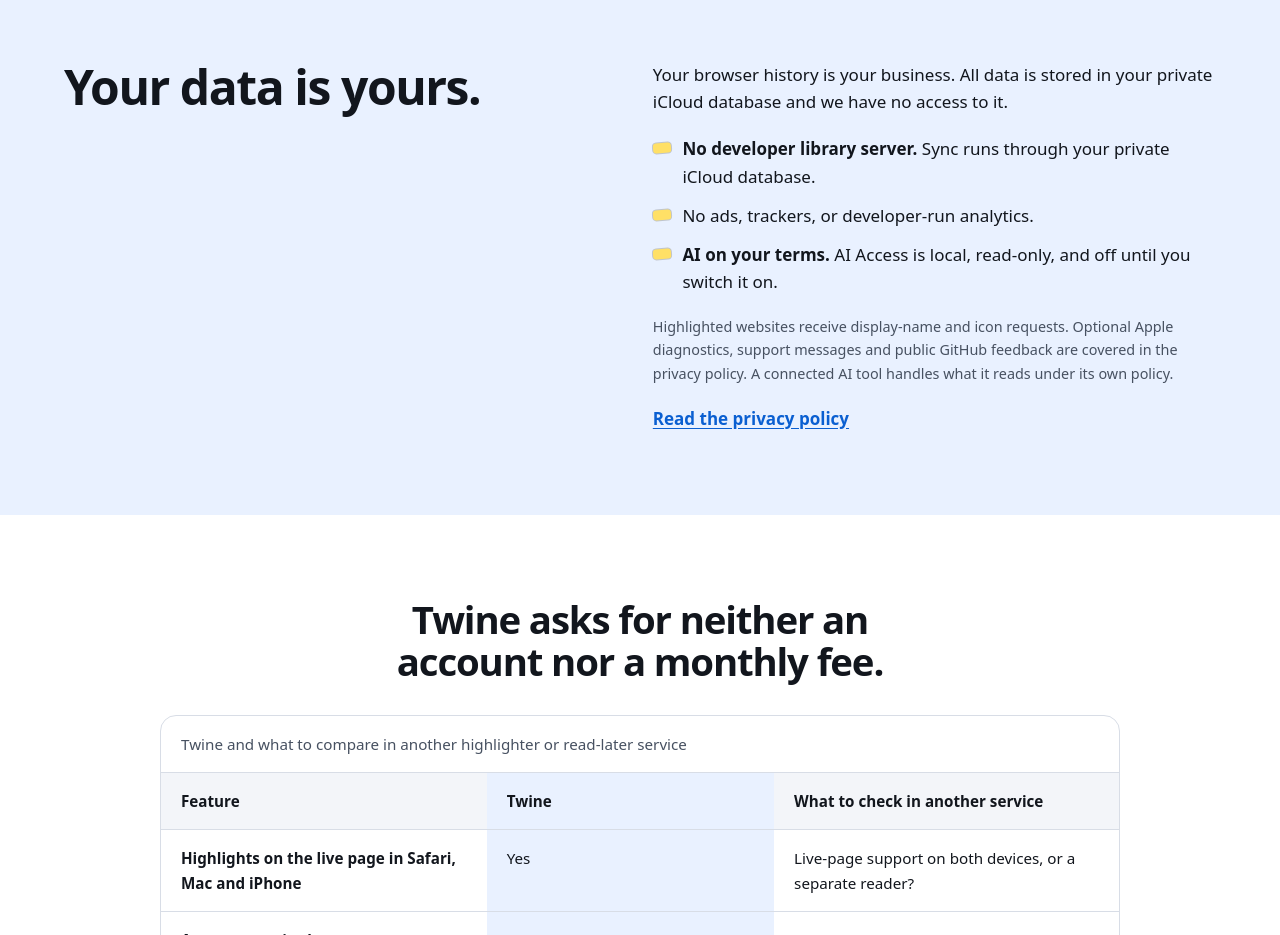
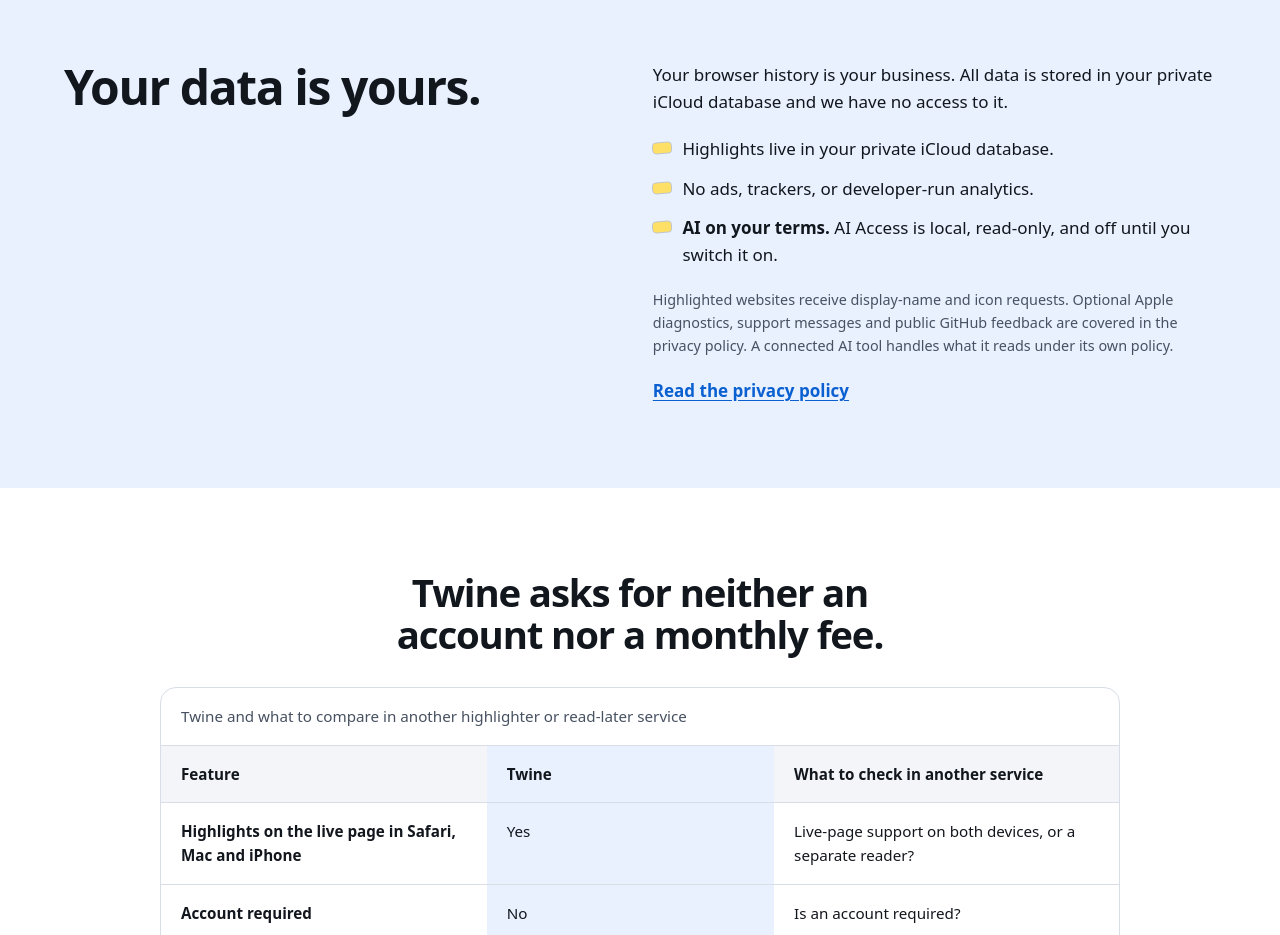
Before and after one commit to mubranch/TwineWebsite, an Eleventy site: page src/index.njk in a window 1280 px wide. Shown: the part 3200-4135 px from the top of the page. Built offline with nearby package versions, Linux system fonts and the light colour scheme; Eleventy itself is replaced by a stand-in of ours; files that its build step writes are made by us from their sources.

Commit message:
Use the supplied private iCloud bullet
Co-authored-by: Copilot App <223556219+Copilot@users.noreply.github.com>

```diff
--- a/src/index.njk
+++ b/src/index.njk
@@ -91,7 +91,7 @@ socialDescription: "Highlight in Safari. Find it later. Keep it private. Twine f
     <div>
       <p>Your browser history is your business. All data is stored in your private iCloud database and we have no access to it.</p>
       <ul class="checks" role="list">
-        <li><span><strong>No developer library server.</strong> Sync runs through your private iCloud database.</span></li>
+        <li><span>Highlights live in your private iCloud database.</span></li>
         <li>No ads, trackers, or developer-run analytics.</li>
         <li><span><strong>AI on your terms.</strong> AI Access is local, read-only, and off until you switch it on.</span></li>
       </ul>
```
